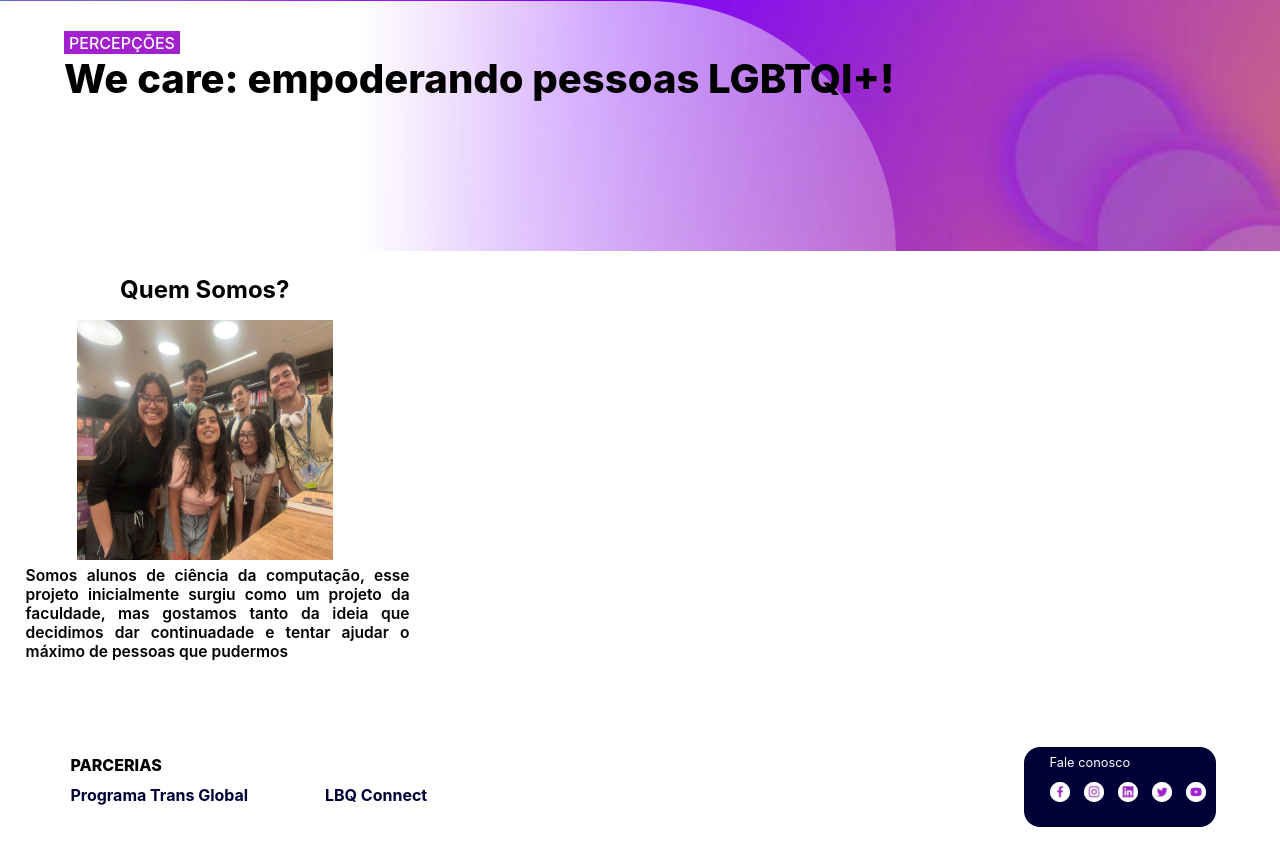
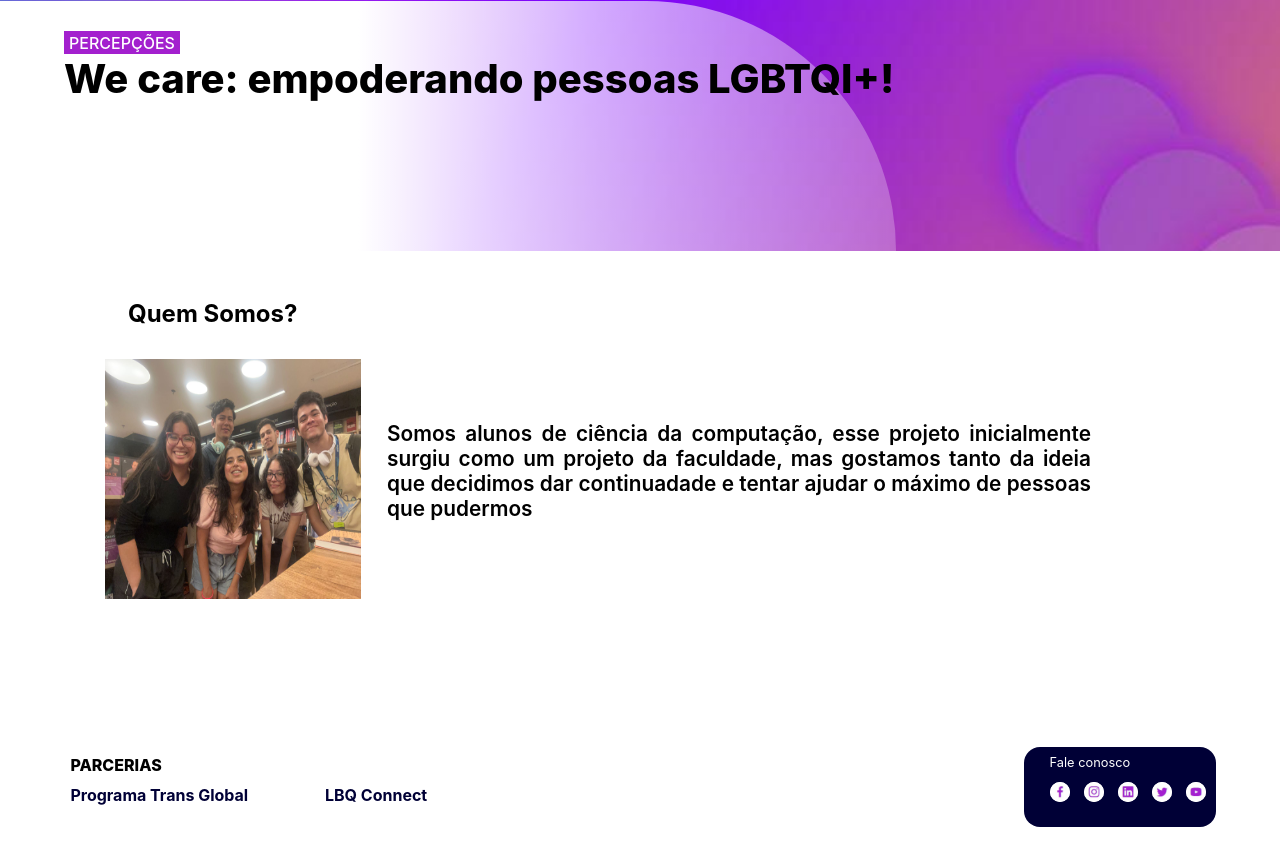
Before and after one commit to Kirito2911/we-care, a React (Create React App) app: page / in a window 1280 px wide. Shown: the part 299-1150 px from the top of the page. Built offline with nearby package versions, Linux system fonts and the light colour scheme.

Commit message:
details finished

```diff
--- a/src/Rotas.js
+++ b/src/Rotas.js
@@ -10,7 +10,6 @@ const Rotas = () => {
    return(
     <Routes>
         <Route element = {<Home></Home> }  path="/" exact/>
-        <Route element = {<AboutUs></AboutUs> }  path="/about-us"/>
         <Route element = {<Community></Community>}  path="/community"/>
         <Route element = {<Republic></Republic> }  path="/republic"/>
         <Route element = {<Events></Events>}  path="/events"/>
--- a/src/components/BannerCommunity/BannerCommunity.css
+++ b/src/components/BannerCommunity/BannerCommunity.css
@@ -1,6 +1,7 @@
 .bannerCommunity{
     width: 100%;
-    background-color: red;
+    background-image: url("../../assets/wecare\ \(1\).jpg");
+    background-size: cover;
     height: 21vh;
 }
 .sloganCommunity{
--- a/src/components/Explain/Explain.css
+++ b/src/components/Explain/Explain.css
@@ -4,17 +4,19 @@
     display: flex;
 
 }
-.tittleUs{
-    margin-top: 3vh;
+.titleUs{
+    margin-top: 6vh;
     font-size: 1.5em;
-    display: flex;
-    flex-direction: column;
     font-weight: 700;
+    align-items: start;
+    margin-left: 10vw;
     }
-/* .us{
+.us{
+    margin-left: 0vw;
     display: flex;
     align-items: center;
-} */
+    margin-left: -15vw;
+}
 .picUs{
     /* margin-left: 20vw; */
     margin-top: 2vh;
@@ -22,9 +24,9 @@
     height: 30vh;
 }
 .descUs{
-    font-size: 0.65em;
+    font-size: 1.3em;
     margin-left: 2vw;
     font-weight: 600;
-    width: 30vw;
+    width: 55vw;
     text-align: justify;
 }
--- a/src/components/Explain/Explain.js
+++ b/src/components/Explain/Explain.js
@@ -3,14 +3,15 @@ import TheFs from '../../assets/theFs.jpg'
 export function Explain(){
     return(
         <div className="usBanner">
-            <div className = "tittleUs"> Quem Somos?
-                <div className = "us">
+            <div className = "titleUs"> Quem Somos?</div>
+            <div className = "us">
                 <img className = "picUs" src = {TheFs}/>
                 <div className = "descUs">Somos alunos de ciência da computação, esse projeto inicialmente surgiu
                     como um projeto da faculdade, mas gostamos tanto da ideia que decidimos dar continuadade
-                    e tentar ajudar o máximo de pessoas que pudermos</div>
+                    e tentar ajudar o máximo de pessoas que pudermos
                 </div>
             </div>
+
 
         </div>
     )
--- a/src/components/Header/Header.js
+++ b/src/components/Header/Header.js
@@ -21,7 +21,6 @@ export function Header (props){
                 <div className='button'><Link to ='/events'>Eventos</Link></div>
                 <div className='button'><Link to ='/republic'>Repúblicas</Link></div>
                 <div className='button'><Link to ='/community'>Comunidades</Link></div>
-                <div className='button'><Link to ='/about-us'>Sobre nós</Link></div>
             </div>
 
             <div className='search'><Search></Search> </div>
--- a/src/components/Toplist/Toplist.js
+++ b/src/components/Toplist/Toplist.js
@@ -40,7 +40,7 @@ export function Toplist(props){
                   }
                 >
                   <ListItemButton className='bottomBorder' onClick={() => {handleClick(0)}}>
-                    <ListItemText primary="Por que?" />
+                    <ListItemText primary="Por que existimos?" />
                     {open[0] ? <ExpandLess /> : <ExpandMore />}
                   </ListItemButton>
                   <Collapse in={open[0]} timeout="auto" unmountOnExit>
@@ -51,7 +51,7 @@ export function Toplist(props){
                     </List>
                   </Collapse>
                   <ListItemButton className='bottomBorder' onClick={() => {handleClick(1)}}>
-                    <ListItemText primary="Quem?" />
+                    <ListItemText primary="Quem somos?" />
                     {open[1] ? <ExpandLess /> : <ExpandMore />}
                   </ListItemButton>
                   <Collapse in={open[1]} timeout="auto" unmountOnExit>
```
Also changed, not shown: src/assets/wecare (1).jpg (added).
